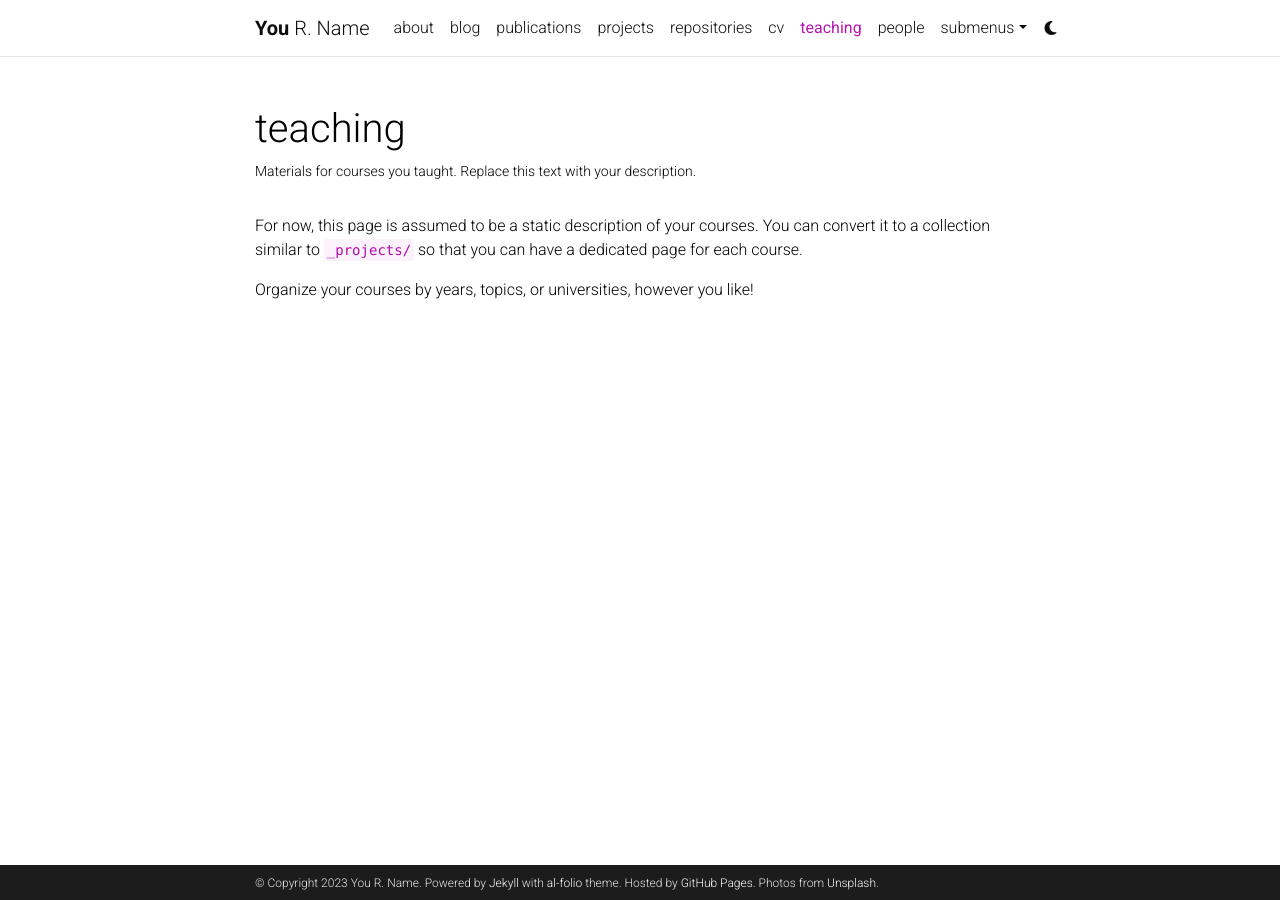
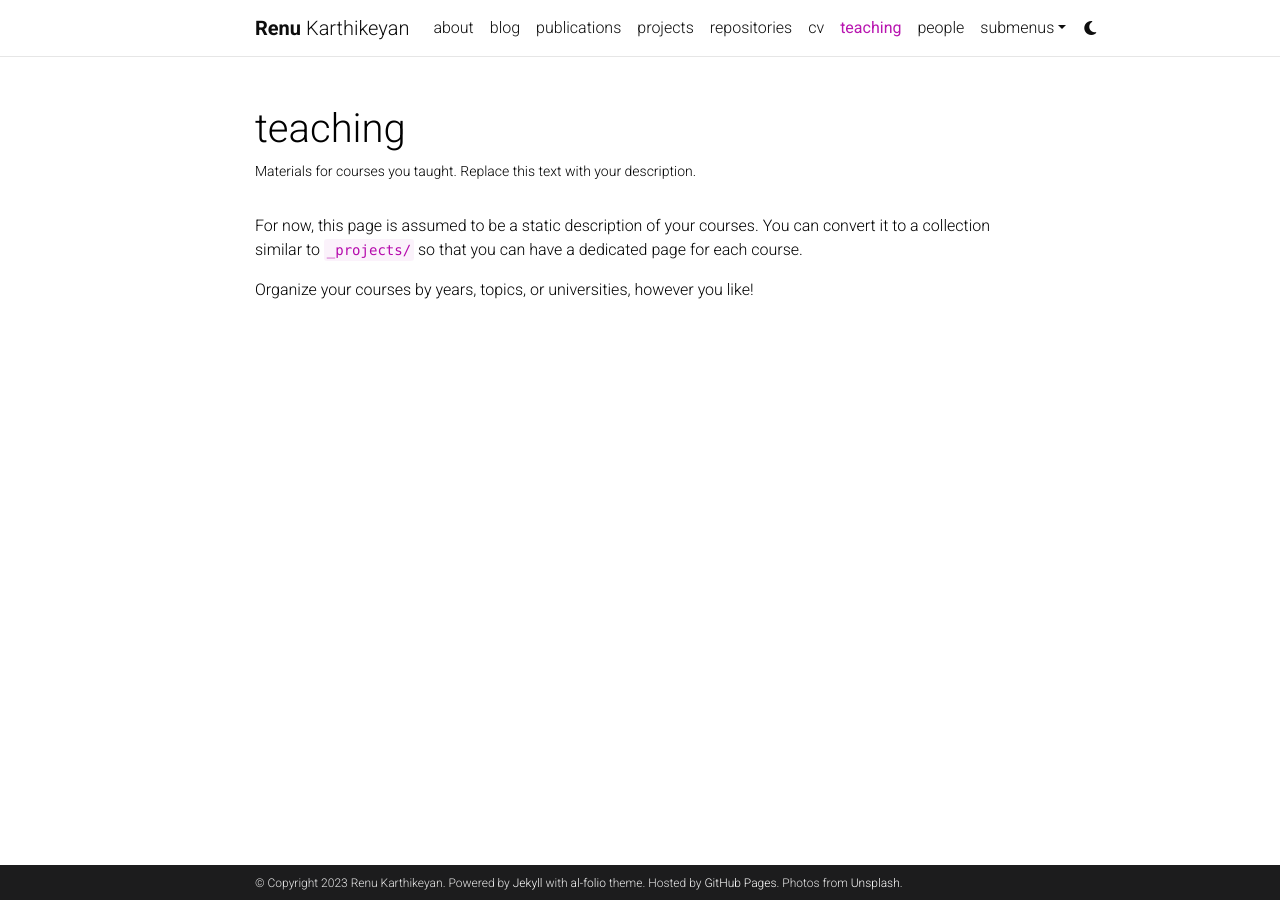
Before and after one commit to renu-karthikeyan/Renu-Karthikeyan.github.io, a Jekyll site: the page built from _pages/teaching.md, in a window 1280 px wide. Built offline with Jekyll 4.4.1, drawn with Linux system fonts in a browser that asks for light colours; comment, search, counter and statistics services are not loaded; a style sheet for code colours, icons or effects is not loaded.

Commit message:
Update _config.yml

```diff
--- a/_config.yml
+++ b/_config.yml
@@ -3,10 +3,9 @@
 # -----------------------------------------------------------------------------
 
 title: blank # the website title (if blank, full name will be used instead)
-first_name: You
-middle_name: R.
-last_name: Name
-email: you@example.com
+first_name: Renu
+last_name: Karthikeyan
+email: rkarthikeyan@smu.edu
 description: > # the ">" symbol means to ignore newlines until "footer_text:"
   A simple, whitespace theme for academics. Based on [*folio](https://github.com/bogoli/-folio) design.
 footer_text: >
@@ -18,8 +17,8 @@
 lang: en # the language of your site (for example: en, fr, cn, ru, etc.)
 icon: ⚛️  # the emoji used as the favicon (alternatively, provide image name in /assets/img/)
 
-url: https://alshedivat.github.io # the base hostname & protocol for your site
-baseurl: /al-folio # the subpath of your site, e.g. /blog/
+url: https://renu-karthikeyan.github.io # the base hostname & protocol for your site
+baseurl: # the subpath of your site, e.g. /blog/
 last_updated: false # set to true if you want to display last updated in the footer
 impressum_path:  # set to path to include impressum link in the footer, use the same path as permalink in a page, helps to conform with EU GDPR
 
```
